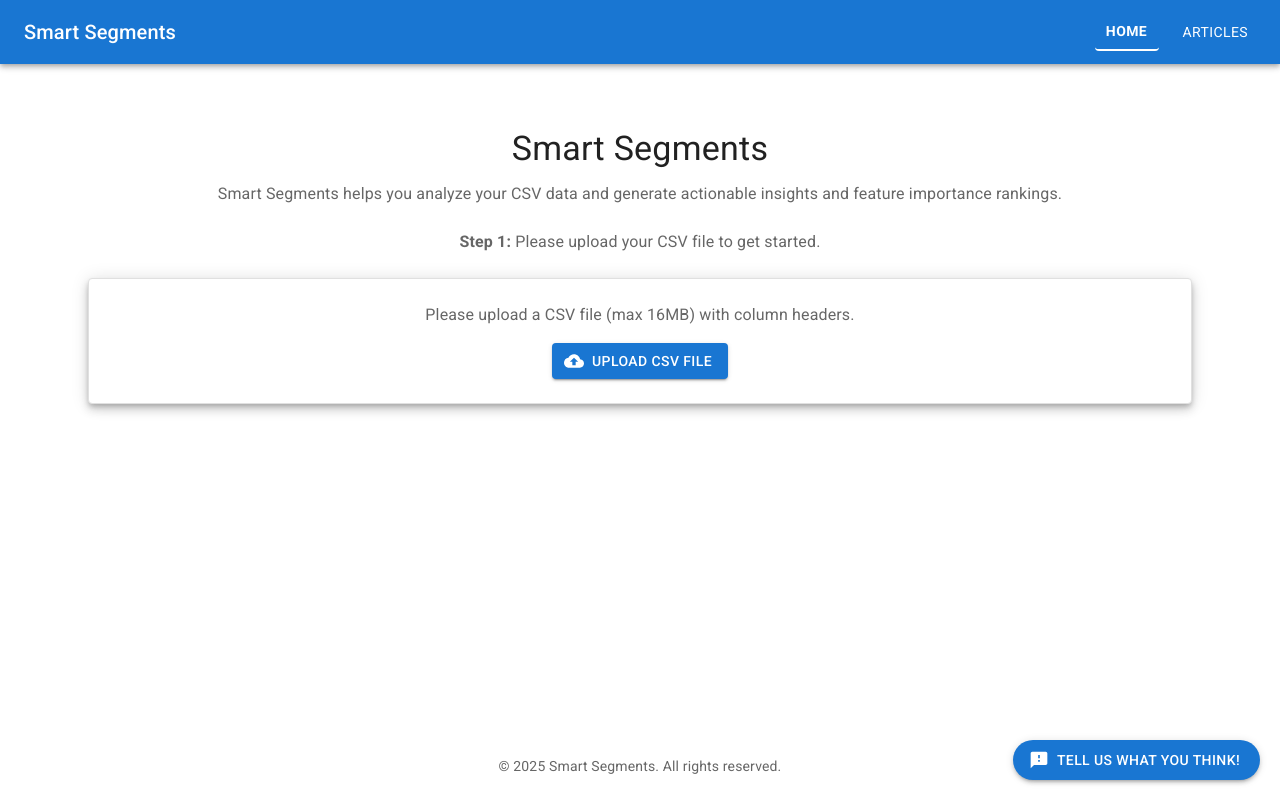
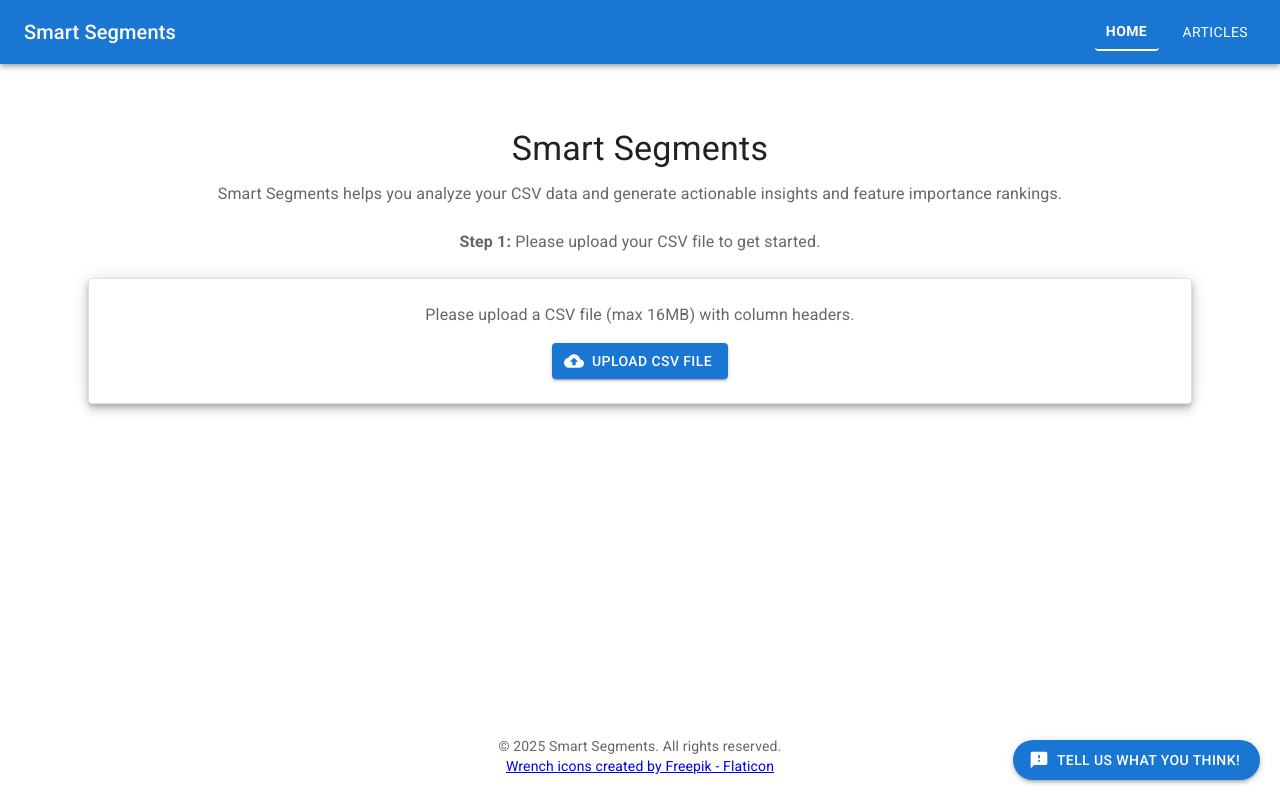
Before and after one commit to RichardCYC/Smart-Segment, a Next.js app in the folder frontend/: page / in a window 1280 px wide. Built offline with nearby package versions, Linux system fonts and the light colour scheme; no server answers.

Commit message:
Add favicon.ico

```diff
--- a/frontend/public/index.html
+++ b/frontend/public/index.html
@@ -2,11 +2,10 @@
 <html lang="en">
   <head>
     <meta charset="utf-8" />
-    <link rel="icon" href="%PUBLIC_URL%/favicon.ico" />
+    <link rel="icon" href="/favicon.ico" />
     <meta name="viewport" content="width=device-width, initial-scale=1" />
     <meta name="theme-color" content="#000000" />
     <meta name="description" content="Smart Segments" />
-    <link rel="apple-touch-icon" href="%PUBLIC_URL%/logo192.png" />
     <link rel="manifest" href="%PUBLIC_URL%/manifest.json" />
     <title>Smart Segments</title>
     <!-- Google tag (gtag.js) -->
--- a/frontend/src/components/Layout.tsx
+++ b/frontend/src/components/Layout.tsx
@@ -57,6 +57,9 @@ export default function Layout({ children }: LayoutProps) {
           <Typography variant="body2" color="text.secondary" align="center">
             © {new Date().getFullYear()} Smart Segments. All rights reserved.
           </Typography>
+          <Typography variant="body2" color="text.secondary" align="center">
+            <a href="https://www.flaticon.com/free-icons/wrench" title="wrench icons" target="_blank" rel="noopener noreferrer">Wrench icons created by Freepik - Flaticon</a>
+          </Typography>
         </Container>
       </Box>
     </Box>
```
Also changed, not shown: 1 other file (tests, documents, lock files or other folders).
